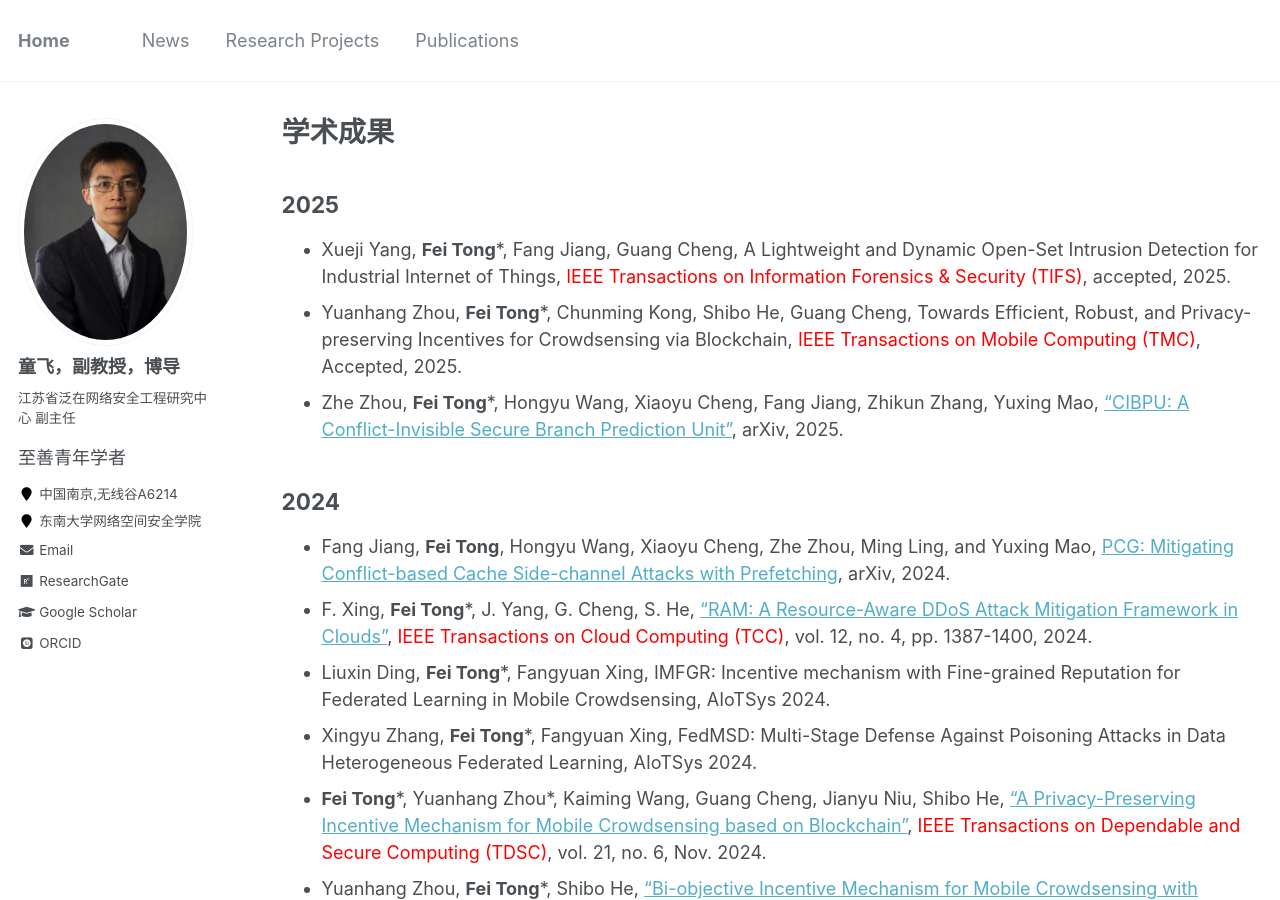
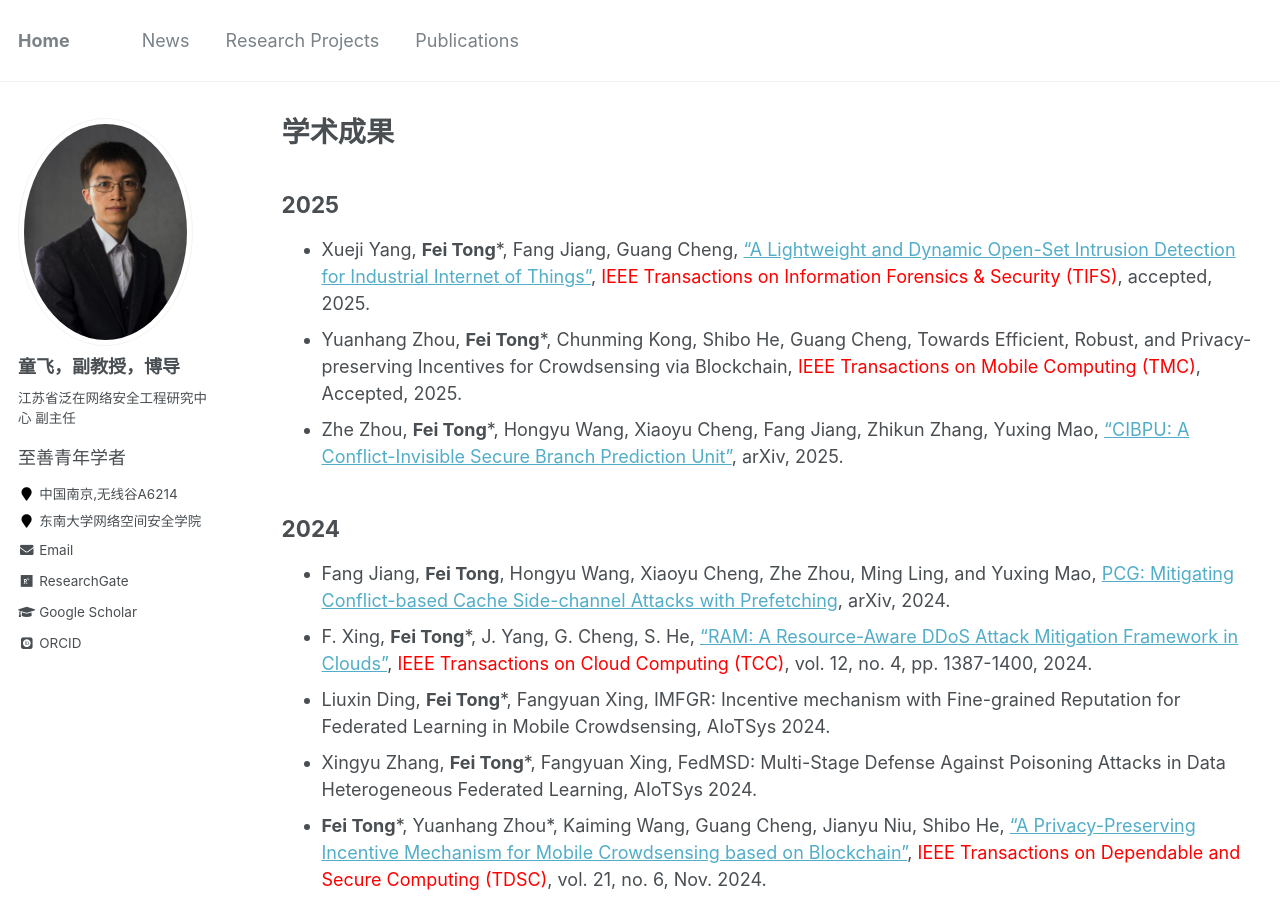
Before and after one commit to fei-tong/fei-tong.github.io, a Jekyll site: the page built from _pages/publications.md, in a window 1280 px wide and 900 px high. Built offline with Jekyll 4.4.1, drawn with Linux system fonts in a browser that asks for light colours; some web fonts are replaced; part of the change alters nothing that is shown.

Commit message:
Update publications.md

```diff
--- a/_pages/publications.md
+++ b/_pages/publications.md
@@ -12,7 +12,7 @@ author_profile: true
 
 ## 2025
 
-- Xueji Yang, **Fei Tong***, Fang Jiang, Guang Cheng, A Lightweight and Dynamic Open-Set Intrusion Detection for Industrial Internet of Things, <font color="red">IEEE Transactions on Information Forensics & Security (TIFS)</font>, accepted, 2025.
+- Xueji Yang, **Fei Tong***, Fang Jiang, Guang Cheng, ["A Lightweight and Dynamic Open-Set Intrusion Detection for Industrial Internet of Things"](https://ieeexplore.ieee.org/document/10908210), <font color="red">IEEE Transactions on Information Forensics & Security (TIFS)</font>, accepted, 2025.
 - Yuanhang Zhou, **Fei Tong***, Chunming Kong, Shibo He, Guang Cheng, Towards Efficient, Robust, and Privacy-preserving Incentives for Crowdsensing via Blockchain, <font color="red">IEEE Transactions on Mobile Computing (TMC)</font>, Accepted, 2025.
 - Zhe Zhou, **Fei Tong***, Hongyu Wang, Xiaoyu Cheng, Fang Jiang, Zhikun Zhang, Yuxing Mao, ["CIBPU: A Conflict-Invisible Secure Branch Prediction Unit"](https://arxiv.org/pdf/2501.10983), arXiv, 2025.
 
```
